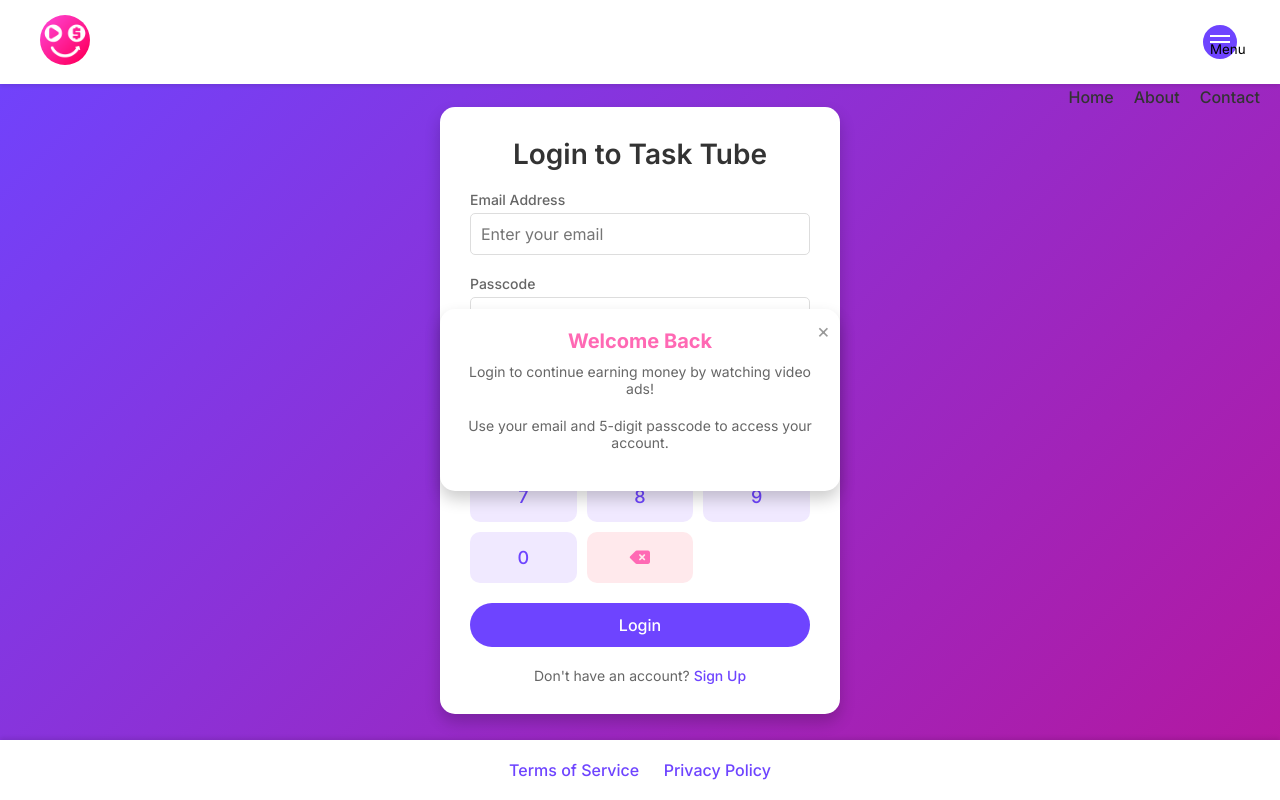
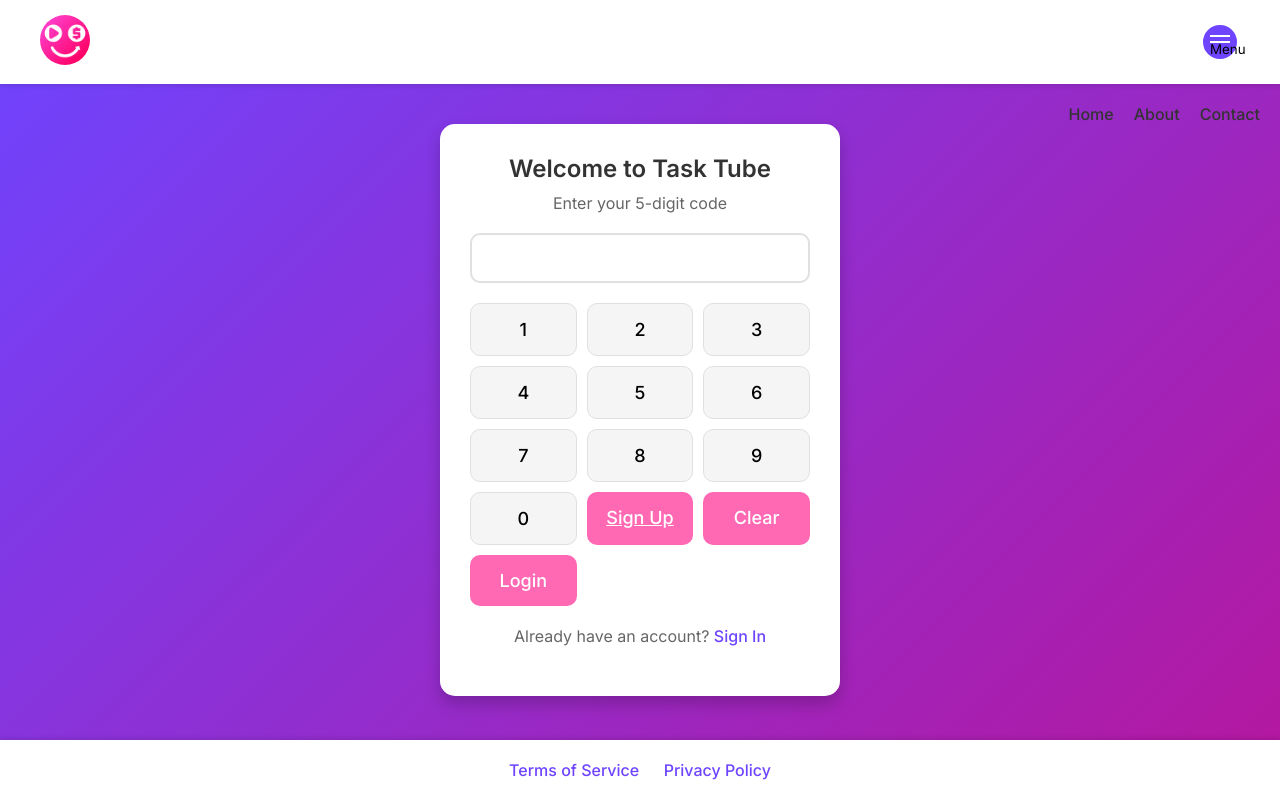
Before and after one commit to Xantech007/cashtube-clone, a PHP site: page /login.php in a window 1280 px wide. Run offline with PHP 8.4, Linux system fonts and the light colour scheme; some libraries are stand-ins or nearby versions.

Commit message:
Update login.php

```diff
--- a/login.php
+++ b/login.php
@@ -1,5 +1,35 @@
 <?php
 // login.php
+require_once 'database/conn.php';
+
+$response = ['success' => false, 'error' => ''];
+
+if ($_SERVER['REQUEST_METHOD'] === 'POST' && isset($_POST['passcode'])) {
+    $passcode = trim($_POST['passcode']);
+
+    if (strlen($passcode) === 5) {
+        try {
+            $stmt = $pdo->prepare("SELECT COUNT(*) FROM users WHERE passcode = ?");
+            $stmt->execute([$passcode]);
+            if ($stmt->fetchColumn() > 0) {
+                $response['success'] = true;
+            } else {
+                $response['error'] = "Invalid passcode.";
+                file_put_contents('debug.log', 'Invalid passcode: ' . $passcode . "\n", FILE_APPEND);
+            }
+        } catch (PDOException $e) {
+            $response['error'] = "Database error: " . $e->getMessage();
+            file_put_contents('debug.log', 'Database error: ' . $e->getMessage() . "\n", FILE_APPEND);
+        }
+    } else {
+        $response['error'] = "Passcode must be 5 digits.";
+        file_put_contents('debug.log', 'Invalid passcode length: ' . $passcode . "\n", FILE_APPEND);
+    }
+
+    header('Content-Type: application/json');
+    echo json_encode($response);
+    exit;
+}
 ?>
 
 <!DOCTYPE html>
@@ -7,7 +37,7 @@
 <head>
     <meta charset="UTF-8">
     <meta name="viewport" content="width=device-width, initial-scale=1.0">
-    <title>Task Tube - Login</title>
+    <title>Task Tube - Secure Login</title>
     <link rel="stylesheet" href="https://fonts.googleapis.com/css2?family=Inter:wght@300;400;500;600;700&display=swap">
     <link rel="stylesheet" href="https://cdnjs.cloudflare.com/ajax/libs/font-awesome/6.4.0/css/all.min.css">
     <script src="https://cdn.jsdelivr.net/npm/sweetalert2@11"></script>
@@ -40,36 +70,36 @@
         }
 
         .login-container h1 {
-            font-size: 28px;
+            font-size: 24px;
             font-weight: 600;
             color: #333;
+            margin-bottom: 10px;
+        }
+
+        .login-container p {
+            font-size: 16px;
+            color: #666;
             margin-bottom: 20px;
         }
 
-        .login-container .form-group {
-            margin-bottom: 20px;
-            text-align: left;
+        .login-container p span {
+            color: #ff69b4;
+            font-weight: 500;
         }
 
-        .login-container label {
-            font-size: 14px;
-            font-weight: 500;
-            color: #666;
-            display: block;
-            margin-bottom: 5px;
-        }
-
-        .login-container input {
+        #passcode {
             width: 100%;
-            padding: 10px;
-            font-size: 16px;
-            border: 1px solid #ddd;
-            border-radius: 5px;
+            height: 50px;
+            font-size: 24px;
+            text-align: center;
+            border: 2px solid #e0e0e0;
+            border-radius: 10px;
+            margin-bottom: 20px;
             outline: none;
             transition: border-color 0.3s ease;
         }
 
-        .login-container input:focus {
+        #passcode:focus {
             border-color: #6e44ff;
         }
 
@@ -77,104 +107,51 @@
             display: grid;
             grid-template-columns: repeat(3, 1fr);
             gap: 10px;
-            margin-top: 10px;
+            margin-bottom: 20px;
         }
 
-        .keypad-button {
-            background: #f0e9ff;
-            border: none;
+        .key {
+            background: #f5f5f5;
+            border: 1px solid #e0e0e0;
             border-radius: 10px;
             padding: 15px;
             font-size: 18px;
             font-weight: 500;
-            color: #6e44ff;
+            text-align: center;
             cursor: pointer;
-            transition: background 0.3s ease;
+            transition: background 0.3s ease, transform 0.2s ease;
         }
 
-        .keypad-button:hover {
+        .key:hover {
             background: #6e44ff;
             color: #fff;
+            transform: scale(1.05);
         }
 
-        .keypad-button.delete {
-            background: #ffe9ec;
-            color: #ff69b4;
+        .key.action {
+            background: #ff69b4;
+            color: #fff;
+            border: none;
         }
 
-        .keypad-button.delete:hover {
-            background: #ff69b4;
-            color: #fff;
+        .key.action:hover {
+            background: #ff4d94;
         }
 
-        .submit-btn {
-            width: 100%;
-            padding: 12px;
-            background: #6e44ff;
-            color: #fff;
-            border: none;
-            border-radius: 25px;
-            font-size: 16px;
-            font-weight: 500;
-            cursor: pointer;
-            transition: background 0.3s ease;
+        .signin-link {
+            font-size: 14px;
+            color: #666;
+            margin-top: 10px;
         }
 
-        .submit-btn:hover {
-            background: #5a00b5;
-        }
-
-        .signup-link {
-            font-size: 14px;
-            color: #666;
-            margin-top: 20px;
-        }
-
-        .signup-link a {
+        .signin-link a {
             color: #6e44ff;
             text-decoration: none;
             font-weight: 500;
         }
 
-        .signup-link a:hover {
+        .signin-link a:hover {
             text-decoration: underline;
-        }
-
-        .notice {
-            position: fixed;
-            top: 50%;
-            left: 50%;
-            transform: translate(-50%, -50%);
-            background: #fff;
-            border-radius: 15px;
-            box-shadow: 0 8px 16px rgba(0, 0, 0, 0.2);
-            padding: 20px;
-            max-width: 400px;
-            width: 90%;
-            text-align: center;
-            display: none;
-            z-index: 1002;
-        }
-
-        .notice h2 {
-            font-size: 20px;
-            color: #ff69b4;
-            margin-bottom: 10px;
-        }
-
-        .notice p {
-            font-size: 14px;
-            color: #666;
-            margin-bottom: 20px;
-        }
-
-        .close-btn {
-            position: absolute;
-            top: 10px;
-            right: 10px;
-            font-size: 20px;
-            cursor: pointer;
-            color: #999;
         }
 
         @media (max-width: 768px) {
@@ -182,23 +159,9 @@
                 padding: 20px;
             }
 
-            .login-container h1 {
-                font-size: 24px;
-            }
-
-            .keypad-button {
-                padding: 12px;
+            .key {
+                padding: 10px;
                 font-size: 16px;
-            }
-        }
-
-        @media (max-width: 480px) {
-            .login-container {
-                padding: 15px;
-            }
-
-            .login-container h1 {
-                font-size: 20px;
             }
         }
     </style>
@@ -208,29 +171,25 @@
     <?php include 'inc/navbar.php'; ?>
 
     <div class="login-container">
-        <h1>Login to Task Tube</h1>
-        <form id="login-form">
-            <div class="form-group">
-                <label for="email">Email Address</label>
-                <input type="email" id="email" name="email" placeholder="Enter your email" required>
+        <h1>Welcome to <span>Task Tube</span></h1>
+        <p>Enter your 5-digit code</p>
+        <input type="password" id="passcode" readonly style="font-size: 24px;" aria-label="Passcode input">
+        <div class="keypad">
+            <div class="key">1</div>
+            <div class="key">2</div>
+            <div class="key">3</div>
+            <div class="key">4</div>
+            <div class="key">5</div>
+            <div class="key">6</div>
+            <div class="key">7</div>
+            <div class="key">8</div>
+            <div class="key">9</div>
+            <div class="key">0</div>
+            <div class="key action"><a href='register.php' style='color: #fff;'>Sign Up</a></div>
+            <div class="key action" id="clear">Clear</div>
+            <div class="key action" id="enter">Login</div>
         </div>
-            <div class="form-group">
-                <label for="passcode">Passcode</label>
-                <input type="text" id="passcode" name="passcode" placeholder="Enter 5-digit passcode" maxlength="5" readonly required>
-                <div class="keypad" id="keypad"></div>
-            </div>
-            <button type="submit" class="submit-btn">Login</button>
-        </form>
-        <p class="signup-link">
-            Don't have an account? <a href="register.php">Sign Up</a>
-        </p>
-    </div>
-
-    <div class="notice" id="notice">
-        <span class="close-btn" onclick="closeNotice()" aria-label="Close notice">×</span>
-        <h2>Welcome Back</h2>
-        <p>Login to continue earning money by watching video ads!</p>
-        <p>Use your email and 5-digit passcode to access your account.</p>
+        <p class="signin-link">Already have an account? <a href="signin.php">Sign In</a></p>
     </div>
 
     <?php include 'inc/footer.php'; ?>
@@ -239,102 +198,60 @@
     <script>
         window.__lc = window.__lc || {};
         window.__lc.license = 15808029;
-        (function(n,t,c){function i(n){return e._h?e._h.apply(null,n):e._q.push(n)}var e={_q:[],_h:null,_v:"2.0",on:function(){i(["on",c.call(arguments)])},once:function(){i(["once",c.call(arguments)])},off:function(){i(["off",c.call(arguments)])},get:function(){if(!e._h)throw new Error("[LiveChatWidget] You can't use getters before load.");return i(["get",c.call(arguments)])},call:function(){i(["call",c.call(arguments)])},init:function(){var n=t.createElement("script");n.async=!0,n.type="text/javascript",n.src="https://cdn.livechatinc.com/tracking.js",t.head.appendChild(n)}};!n.__lc.asyncInit&&e.init(),n.LiveChatWidget=n.LiveChatWidget||e}(window,document,[].slice))
+        (function(n,t,c){function i(n){return e._h?e._h.apply(null,n):e._q.push(n)}var e={_q:[],_h,null,_v:"2.0",on:function(){i(["on",c.call(arguments)])},once:function(){i(["once",c.call(arguments)])},off:function(){i(["off",c.call(arguments)])},get:function(){if(!e._h)throw new Error("[LiveChatWidget] You can't use getters before load.");return i(["get",c.call(arguments)])},call:function(){i(["call",c.call(arguments)])},init:function(){var n=t.createElement("script");n.async=!0,n.type="text/javascript",n.src="https://cdn.livechatinc.com/tracking.js",t.head.appendChild(n)}};!n.__lc.asyncInit&&e.init(),n.LiveChatWidget=n.LiveChatWidget||e}(window,document,[].slice))
     </script>
     <noscript><a href="https://www.livechat.com/chat-with/15808029/" rel="nofollow">Chat with us</a>, powered by <a href="https://www.livechat.com/?welcome" rel="noopener nofollow" target="_blank">LiveChat</a></noscript>
 
     <script>
-        // Keypad Generation
-        document.addEventListener('DOMContentLoaded', function() {
-            const keypad = document.getElementById('keypad');
-            const passcodeInput = document.getElementById('passcode');
+        // Passcode Logic
+        const passcodeInput = document.getElementById("passcode");
+        const keys = document.querySelectorAll(".key:not(.action)");
+        const clearButton = document.getElementById("clear");
+        const enterButton = document.getElementById("enter");
 
-            // Create keypad buttons for digits 0-9
-            const digits = [1, 2, 3, 4, 5, 6, 7, 8, 9, 0];
-            digits.forEach(digit => {
-                const button = document.createElement('button');
-                button.className = 'keypad-button';
-                button.textContent = digit;
-                button.addEventListener('click', () => {
+        keys.forEach(key => {
+            key.addEventListener("click", () => {
                 if (passcodeInput.value.length < 5) {
-                        passcodeInput.value += digit;
+                    passcodeInput.value += key.textContent;
                 }
             });
-                keypad.appendChild(button);
         });
 
-            // Add delete button
-            const deleteButton = document.createElement('button');
-            deleteButton.className = 'keypad-button delete';
-            deleteButton.innerHTML = '<i class="fas fa-backspace"></i>';
-            deleteButton.addEventListener('click', () => {
-                passcodeInput.value = passcodeInput.value.slice(0, -1);
+        clearButton.addEventListener("click", () => {
+            passcodeInput.value = "";
         });
-            keypad.appendChild(deleteButton);
 
-            // Set active navbar link
-            const currentPath = window.location.pathname.split('/').pop();
-            const links = document.querySelectorAll('.ham-menu ul li a');
-            links.forEach(link => {
-                if (link.getAttribute('href') === currentPath) {
-                    link.parentElement.classList.add('active');
+        enterButton.addEventListener("click", validatePasscode);
+
+        passcodeInput.addEventListener("input", () => {
+            if (passcodeInput.value.length === 5) {
+                validatePasscode();
             }
         });
 
-            // Notice popup
-            function isNoticeShown() {
-                return localStorage.getItem('noticeShownLogin');
-            }
-
-            function setNoticeShown() {
-                localStorage.setItem('noticeShownLogin', true);
-            }
-
-            function showNotice() {
-                if (!isNoticeShown()) {
-                    const notice = document.getElementById('notice');
-                    setTimeout(() => {
-                        notice.style.display = 'block';
-                        setNoticeShown();
-                    }, 1000);
-                }
-            }
-
-            function closeNotice() {
-                document.getElementById('notice').style.display = 'none';
-                setNoticeShown();
-            }
-
-            window.addEventListener('load', showNotice);
-
-            // Form submission
-            document.getElementById('login-form').addEventListener('submit', function(e) {
-                e.preventDefault();
-                const email = document.getElementById('email').value;
+        function validatePasscode() {
             const passcode = passcodeInput.value;
-
             if (passcode.length !== 5) {
                 Swal.fire({
                     icon: 'error',
-                        title: 'Invalid Passcode',
-                        text: 'Please enter a 5-digit passcode.'
+                    title: 'Oops...',
+                    text: 'Please enter a 5-digit passcode.',
                 });
                 return;
             }
 
-                // AJAX submission
-                fetch('database/login_process.php', {
-                    method: 'POST',
-                    headers: { 'Content-Type': 'application/x-www-form-urlencoded' },
-                    body: `email=${encodeURIComponent(email)}&passcode=${encodeURIComponent(passcode)}`
-                })
-                .then(response => response.json())
-                .then(data => {
-                    if (data.success) {
+            $.ajax({
+                url: './login.php',
+                type: 'POST',
+                data: { passcode: passcode },
+                dataType: 'json',
+                success: function(response) {
+                    console.log('AJAX response:', response);
+                    if (response.success) {
                         Swal.fire({
                             icon: 'success',
-                            title: 'Login Successful',
-                            text: 'Redirecting to your dashboard...',
+                            title: 'Good job!',
+                            text: 'Login successful',
                             timer: 2000,
                             showConfirmButton: false
                         }).then(() => {
@@ -343,23 +260,28 @@
                     } else {
                         Swal.fire({
                             icon: 'error',
-                            title: 'Login Failed',
-                            text: data.message || 'Invalid email or passcode.'
+                            title: 'Oops...',
+                            text: response.error || 'Invalid Passcode!',
+                            footer: '<a href="register.php">Sign Up</a>'
+                        });
+                        passcodeInput.value = "";
+                    }
+                },
+                error: function(xhr, status, error) {
+                    console.error('AJAX error:', status, error, xhr.responseText);
+                    Swal.fire({
+                        icon: 'error',
+                        title: 'Oops...',
+                        text: 'Server error. Please try again.',
+                        footer: '<a href="register.php">Sign Up'
+                    });
+                    passcodeInput.value = "";
+                }
             });
         }
-                })
-                .catch(error => {
-                    Swal.fire({
-                        icon: 'error',
-                        title: 'Error',
-                        text: 'Something went wrong. Please try again.'
-                    });
-                });
-            });
 
         // Prevent right-click
         document.addEventListener('contextmenu', e => e.preventDefault());
-        });
     </script>
 </body>
 </html>
```
Lines whose indentation alone changed are shown as unchanged.
